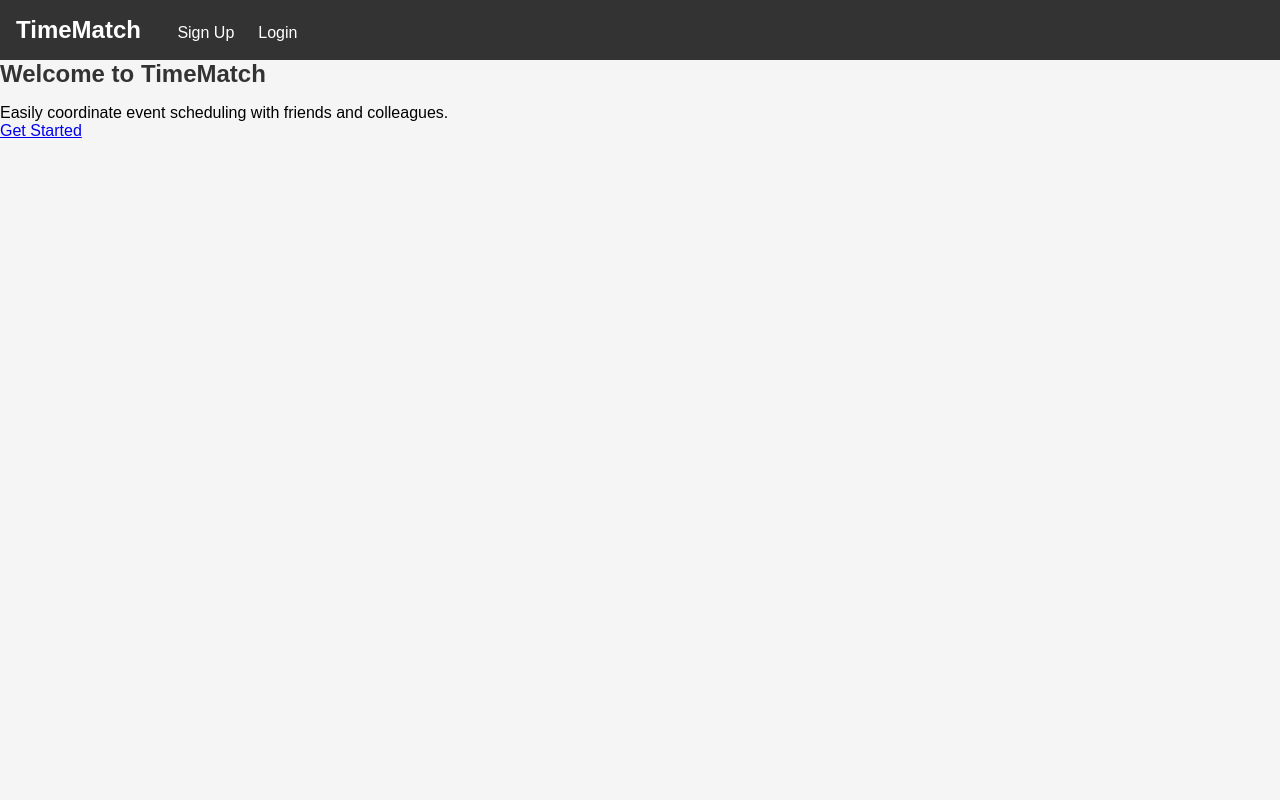
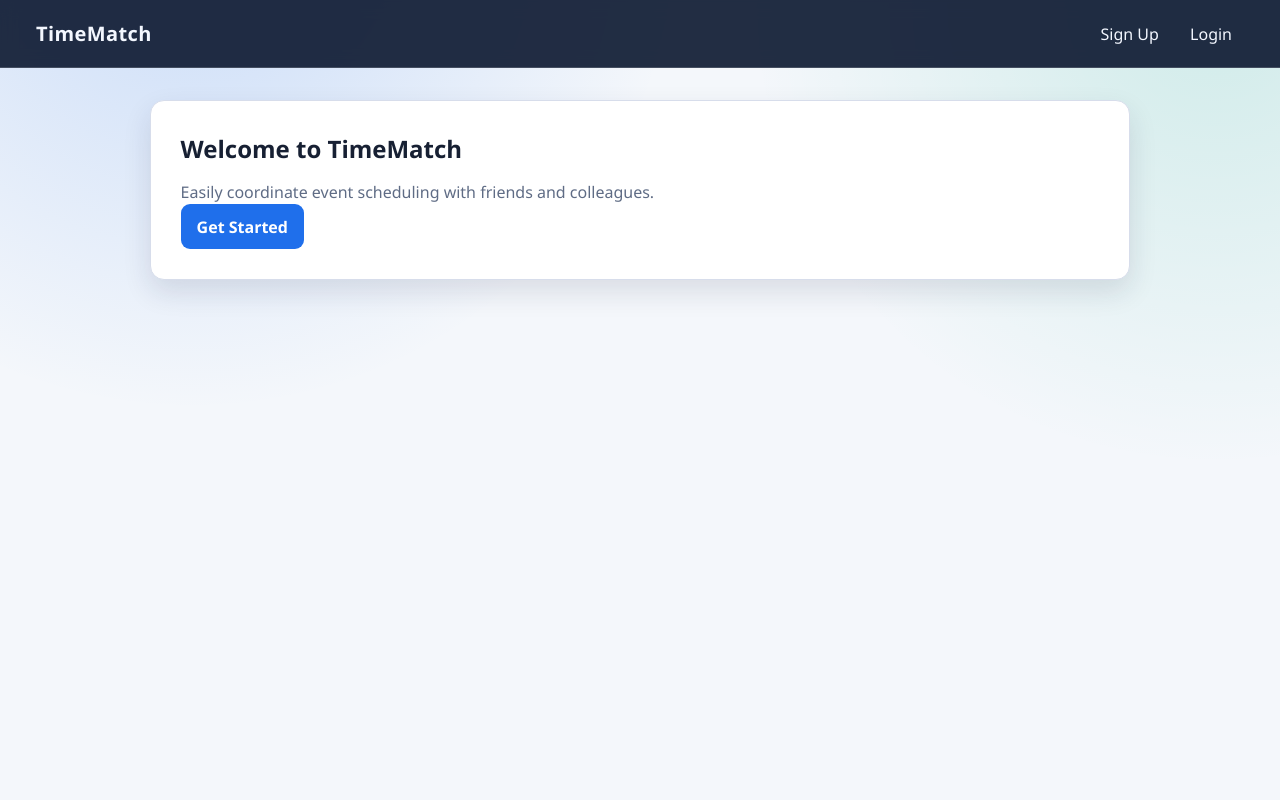
Before and after one commit to Michael-77cm/Time_Match, a Django app: page / in a window 1280 px wide. Run offline with Django 5.2, Linux system fonts and the light colour scheme.

Commit message:
updated base.html and style.css to add colour to the navbar

```diff
--- a/Timematch-/planner/static/planner/style.css
+++ b/Timematch-/planner/static/planner/style.css
@@ -1,3 +1,16 @@
+:root {
+    --bg: #f4f7fb;
+    --surface: #ffffff;
+    --text: #172033;
+    --muted: #5f6c85;
+    --brand: #1f6feb;
+    --brand-strong: #1558bf;
+    --accent: #00a884;
+    --line: #d7ddeb;
+    --shadow: 0 12px 28px rgba(22, 33, 62, 0.12);
+    --radius: 14px;
+}
+
 * {
     margin: 0;
     padding: 0;
@@ -5,101 +18,194 @@
 }
 
 body {
-    font-family: Arial, sans-serif;
-    background-color: #f5f5f5;
+    min-height: 100vh;
+    font-family: "Segoe UI", Tahoma, Geneva, Verdana, sans-serif;
+    color: var(--text);
+    background:
+        radial-gradient(circle at 15% -10%, rgba(31, 111, 235, 0.2), transparent 35%),
+        radial-gradient(circle at 95% 0%, rgba(0, 168, 132, 0.15), transparent 32%),
+        var(--bg);
+    line-height: 1.5;
 }
 
 nav {
-    background-color: #333;
-    color: white;
-    padding: 1rem;
+    position: sticky;
+    top: 0;
+    z-index: 10;
+    display: flex;
+    align-items: center;
+    justify-content: space-between;
+    flex-wrap: wrap;
+    gap: 0.9rem 1.25rem;
+    padding: 0.9rem clamp(1rem, 3vw, 2.25rem);
+    background: rgba(16, 28, 51, 0.92);
+    color: #f3f7ff;
+    border-bottom: 1px solid rgba(255, 255, 255, 0.16);
+    backdrop-filter: blur(8px);
 }
 
 nav h1 {
-    display: inline-block;
-    margin-right: 2rem;
+    margin: 0;
+    font-size: 1.25rem;
+    letter-spacing: 0.4px;
+    font-weight: 700;
 }
 
 nav ul {
-    display: inline-flex;
+    display: flex;
+    align-items: center;
+    flex-wrap: wrap;
     list-style: none;
-    gap: 1.5rem;
+    gap: 0.45rem;
+}
+
+nav li {
+    margin: 0;
 }
 
 nav a {
-    color: white;
+    display: inline-block;
+    padding: 0.45rem 0.75rem;
+    border-radius: 999px;
+    color: #f3f7ff;
     text-decoration: none;
+    font-weight: 500;
+    transition: background-color 120ms ease, transform 120ms ease;
 }
 
-nav a:hover {
-    color: #4CAF50;
+nav a:hover,
+nav a:focus-visible {
+    background: rgba(255, 255, 255, 0.16);
+    transform: translateY(-1px);
 }
 
-.container {
-    max-width: 800px;
-    margin: 2rem auto;
-    padding: 1rem;
-    background-color: white;
-    border-radius: 5px;
-    box-shadow: 0 0 10px rgba(0,0,0,0.1);
+.container,
+.home,
+.messages {
+    width: min(980px, 92%);
+    margin-left: auto;
+    margin-right: auto;
+}
+
+.container,
+.home {
+    margin-top: 2rem;
+    background: var(--surface);
+    border: 1px solid var(--line);
+    border-radius: var(--radius);
+    box-shadow: var(--shadow);
+    padding: clamp(1rem, 2.4vw, 1.85rem);
 }
 
 h2 {
-    color: #333;
-    margin-bottom: 1rem;
+    color: var(--text);
+    margin-bottom: 0.85rem;
+}
+
+h3 {
+    margin: 1.25rem 0 0.6rem;
+    color: var(--text);
+}
+
+p,
+li,
+label {
+    color: var(--muted);
 }
 
 form {
-    margin-bottom: 2rem;
+    margin-bottom: 1.25rem;
 }
 
 form p {
-    margin-bottom: 1rem;
+    margin-bottom: 0.95rem;
 }
 
-input, select, textarea {
-    padding: 0.5rem;
-    border: 1px solid #ddd;
-    border-radius: 4px;
+input,
+select,
+textarea {
+    padding: 0.62rem 0.7rem;
+    border: 1px solid var(--line);
+    border-radius: 9px;
     width: 100%;
+    background: #fff;
+    color: var(--text);
+    outline: none;
 }
 
-button {
-    background-color: #4CAF50;
-    color: white;
-    padding: 0.7rem 1.5rem;
-    border: none;
-    border-radius: 4px;
-    cursor: pointer;
+input:focus,
+select:focus,
+textarea:focus {
+    border-color: var(--brand);
+    box-shadow: 0 0 0 3px rgba(31, 111, 235, 0.16);
 }
 
-button:hover {
-    background-color: #45a049;
+button,
+.btn {
+    display: inline-block;
+    background: var(--brand);
+    color: white;
+    padding: 0.65rem 1rem;
+    border: 0;
+    border-radius: 9px;
+    cursor: pointer;
+    text-decoration: none;
+    font-weight: 600;
+}
+
+button:hover,
+.btn:hover {
+    background: var(--brand-strong);
 }
 
 .messages {
-    margin: 1rem 0;
+    margin-top: 1rem;
 }
 
 .alert {
-    padding: 1rem;
+    padding: 0.8rem 0.95rem;
     margin: 0.5rem 0;
-    border-radius: 4px;
+    border-radius: 10px;
+    border: 1px solid transparent;
 }
 
 .alert-success {
-    background-color: #d4edda;
-    color: #155724;
+    background-color: #e8f7ef;
+    color: #0e6244;
+    border-color: #bde7d3;
 }
 
 .alert-error {
-    background-color: #f8d7da;
-    color: #721c24;
+    background-color: #fdebec;
+    color: #8c2a35;
+    border-color: #f5c2c7;
 }
 
 .event-card {
-    border: 1px solid #ddd;
+    border: 1px solid var(--line);
     padding: 1rem;
     margin: 1rem 0;
-    border-radius: 4px;
+    border-radius: 10px;
+    background: #fcfdff;
 }
+
+@media (max-width: 760px) {
+    nav {
+        align-items: flex-start;
+    }
+
+    nav h1 {
+        width: 100%;
+    }
+
+    nav ul {
+        width: 100%;
+        gap: 0.4rem;
+    }
+
+    nav a {
+        width: 100%;
+        border-radius: 10px;
+        background: rgba(255, 255, 255, 0.08);
+    }
+}
--- a/templates/planner/base.html
+++ b/templates/planner/base.html
@@ -5,7 +5,7 @@
     <meta name="viewport" content="width=device-width, initial-scale=1.0">
     <title>{% block title %}TimeMatch{% endblock %}</title>
     {% load static %}
-    <link rel="stylesheet" href="{% static 'planner/style.css' %}?v=3">
+    <link rel="stylesheet" href="{% static 'planner/style.css' %}?v=4">
     <script defer src="{% static 'planner/main.js' %}?v=1"></script>
 </head>
 <body>
```
